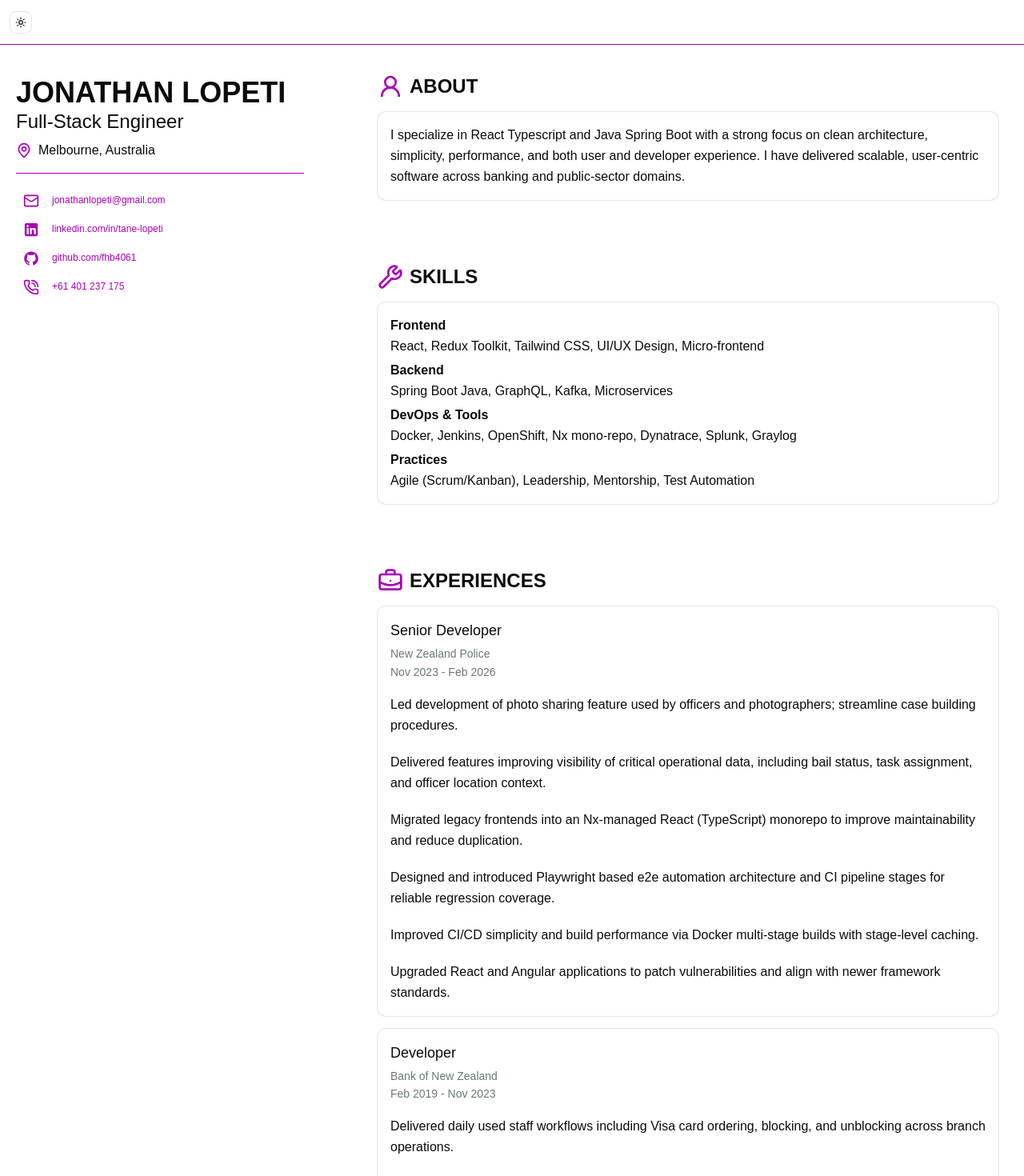
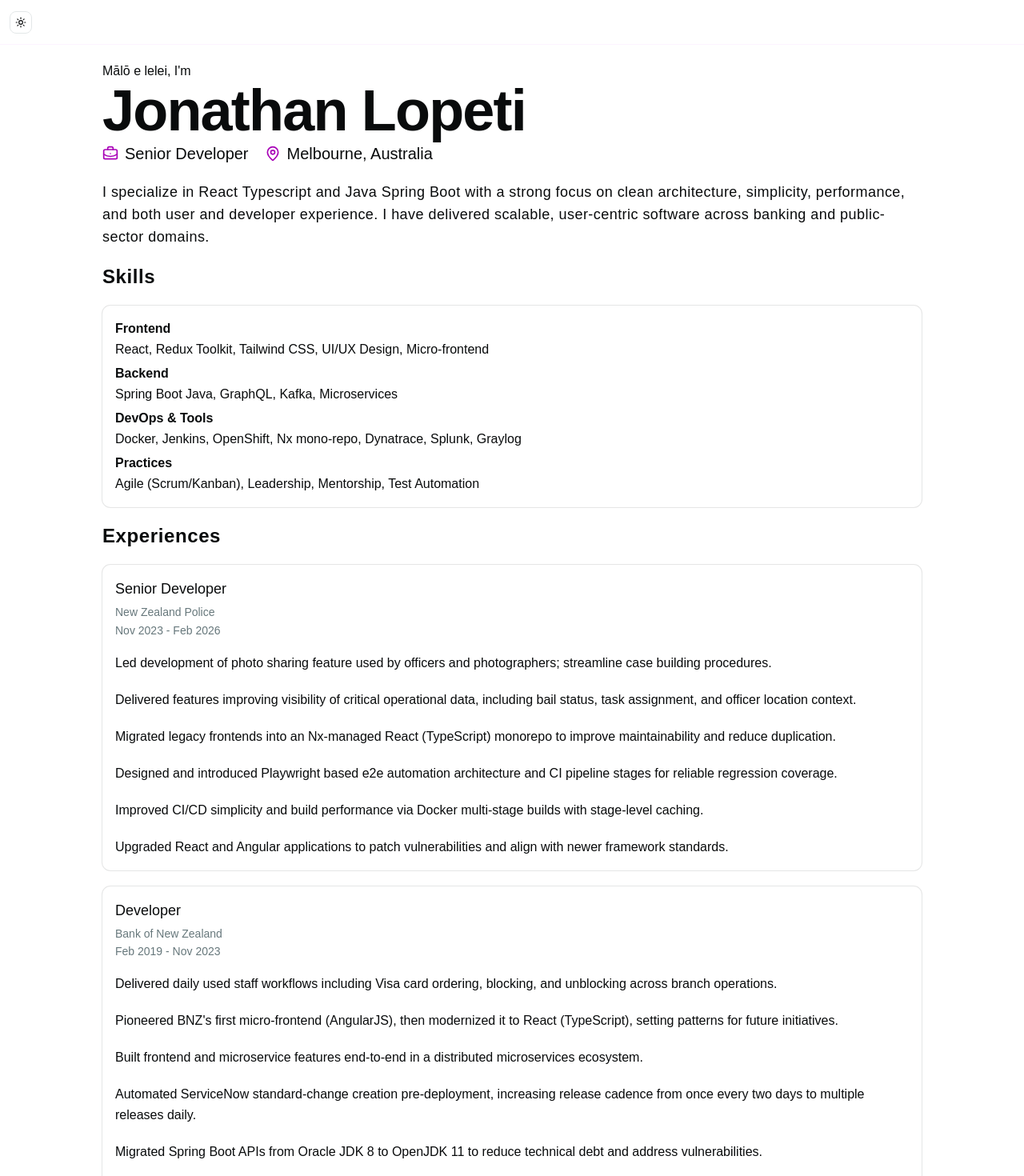
Before and after one commit to fhb4061/tane-site, a React (Vite) app: page / in a window 1280 px wide. Shown: the top 1470 px of the page at 80% size. Built offline with nearby package versions, Linux system fonts and the light colour scheme.

Commit message:
rough redesign

```diff
--- a/src/components/Header.tsx
+++ b/src/components/Header.tsx
@@ -2,7 +2,7 @@ import { ModeToggle } from "./ModeToggle";
 
 export function Header() {
     return (
-        <header className="flex backdrop-blur sticky top-0 items-center justify-between h-14 border-b border-primary">
+        <header className="flex backdrop-blur sticky top-0 items-center justify-between h-14 border-b border-primary-foreground">
             <div className="p-3 flex justify-between items-center w-full">
                 <ModeToggle />
             </div>
--- a/src/features/About.tsx
+++ b/src/features/About.tsx
@@ -1,10 +1,41 @@
-import { UserRound } from "lucide-react";
+import { BriefcaseBusiness, MapPin, UserRound } from "lucide-react";
 import { Section, SectionHeader } from "@/components/Section";
 import { Heading } from "@/components/Heading";
 import { SectionIcon } from "@/components/SectionIcon";
 import { Card, CardContent } from "@/components/ui/card";
+import { TypographyH1 } from "@/pages/Portfolio";
 
 export function About() {
+
+    return (
+        <section id="about">
+            <div className="max-w-5xl mx-auto">
+                <div className="mb-5 leading-relaxed">
+                    <div className="mb-1">
+                        <p>Mālō e lelei, I'm</p>
+                        <TypographyH1>Jonathan Lopeti</TypographyH1>
+                    </div>
+
+                    <div className="flex gap-5 text-sm md:text-xl lg:text-xl">
+                        <div className="flex gap-2 items-center">
+                            <BriefcaseBusiness className="size-5 stroke-primary" />
+                            <span>Senior Developer</span>
+                        </div>
+
+                        <div className="flex gap-2 items-center">
+                            <MapPin className="size-5 stroke-primary" />
+                            <span>Melbourne, Australia</span>
+                        </div>
+                    </div>
+                </div>
+
+                <p className="text-lg leading-7 tracking-wide">
+                    I specialize in React Typescript and Java Spring Boot with a strong focus on clean architecture, simplicity, performance, and both user and developer experience. I have delivered scalable, user-centric software across banking and public-sector domains.
+                </p>
+            </div>
+        </section>
+    )
+
     return (
         <Section id="about">
             <SectionHeader>
--- a/src/features/CertsAward.tsx
+++ b/src/features/CertsAward.tsx
@@ -4,8 +4,47 @@ import { Heading } from "@/components/Heading";
 import { AppLink } from "@/components/AppLink";
 import { SectionIcon } from "@/components/SectionIcon";
 import { Card, CardContent, CardHeader, CardTitle } from "@/components/ui/card";
+import { TypographyH3 } from "@/pages/Portfolio";
 
 export function CertsAward() {
+    return (
+        <section>
+            <div className="max-w-5xl mx-auto">
+                <TypographyH3>Certs & Awards</TypographyH3>
+
+                <div className="grid gap-5 grid-cols-1 lg:grid-cols-2 mt-5">
+                    <Card>
+                        <CardHeader>
+                            <CardTitle>
+                                Education
+                            </CardTitle>
+                        </CardHeader>
+                        <CardContent className="grid gap-1 text-sm">
+                            <span className="font-bold">Bachelor of Computer and Information Science</span>
+                            <span className="text-muted-foreground">Auckland University of Technology</span>
+                            <span className="text-muted-foreground">Feb 2015 - Aug 2018</span>
+                        </CardContent>
+                    </Card>
+                    <Card>
+                        <CardHeader>
+                            <CardTitle>
+                                Certification
+                            </CardTitle>
+                        </CardHeader>
+                        <CardContent>
+                            <AppLink
+                                href="https://www.credly.com/badges/a788484c-dfee-40ad-a5b5-920053580638"
+                                external
+                            >
+                                Azure Fundamentals
+                            </AppLink>
+                        </CardContent>
+                    </Card>
+                </div>
+
+            </div>
+        </section>
+    )
     return (
         <Section id="certs">
             <SectionHeader>
--- a/src/features/Experiences.tsx
+++ b/src/features/Experiences.tsx
@@ -3,6 +3,7 @@ import { Section, SectionHeader } from "@/components/Section";
 import { Heading } from "@/components/Heading";
 import { SectionIcon } from "@/components/SectionIcon";
 import { Card, CardContent, CardDescription, CardHeader, CardTitle } from "@/components/ui/card";
+import { TypographyH3 } from "@/pages/Portfolio";
 
 type ExperienceItem = {
     role: string;
@@ -43,6 +44,35 @@ const experiences: ExperienceItem[] = [
 
 export function Experiences() {
     return (
+        <section id="skills">
+            <div className="max-w-5xl mx-auto">
+                <TypographyH3>Experiences</TypographyH3>
+
+                <div className="mt-5 flex flex-col gap-5">
+                    {experiences.map((exp) => (
+                        <Card key={exp.period} id={exp.period}>
+                            <CardHeader>
+                                <CardTitle>{exp.role}</CardTitle>
+                                <CardDescription>
+                                    <p>{exp.company}</p>
+                                    <p>{exp.period}</p>
+                                </CardDescription>
+                            </CardHeader>
+
+                            <CardContent>
+                                <ul className="grid gap-5">
+                                    {exp.bullets.map((detail) => (
+                                        <li key={detail}>{detail}</li>
+                                    ))}
+                                </ul>
+                            </CardContent>
+                        </Card>
+                    ))}
+                </div>
+            </div>
+        </section>
+    )
+    return (
         <Section id="experience">
             <SectionHeader>
                 <SectionIcon icon={BriefcaseBusiness} />
--- a/src/features/Skills.tsx
+++ b/src/features/Skills.tsx
@@ -3,6 +3,7 @@ import { Section, SectionHeader } from "@/components/Section";
 import { Heading } from "@/components/Heading";
 import { SectionIcon } from "@/components/SectionIcon";
 import { Card, CardContent } from "@/components/ui/card";
+import { TypographyH3 } from "@/pages/Portfolio";
 
 type Skills = {
     category: string;
@@ -30,6 +31,27 @@ const skills: Skills[] = [
 
 export function Skills() {
     return (
+        <section id="skills">
+            <div className="max-w-5xl mx-auto">
+                <TypographyH3>Skills</TypographyH3>
+
+                <Card className="mt-5">
+                    <CardContent>
+                        <dl className="grid gap-1">
+                            {skills.map((item) => (
+                                <div key={item.category}>
+                                    <dt className="font-bold">{item.category}</dt>
+                                    <dd>{item.skills.join(", ")}</dd>
+                                </div>
+                            ))}
+                        </dl>
+                    </CardContent>
+                </Card>
+            </div>
+        </section>
+    );
+
+    return (
         <Section id="skills">
             <SectionHeader>
                 <SectionIcon icon={WrenchIcon} />
--- a/src/pages/Portfolio.tsx
+++ b/src/pages/Portfolio.tsx
@@ -3,8 +3,44 @@ import { Experiences } from "../features/Experiences";
 import { About } from "../features/About";
 import { CertsAward } from "../features/CertsAward";
 import { Hero } from "../features/Hero";
+import type { PropsWithChildren } from "react";
+
+export const TypographyH1 = ({ children }: PropsWithChildren) => {
+  return (
+    <h1 className="scroll-m-20 font-extrabold tracking-tight text-balance text-4xl md:text-7xl lg:text-7xl">
+      {children}
+    </h1>
+  )
+}
+
+export const TypographyH2 = ({ children }: PropsWithChildren) => {
+  return (
+    <h2 className="scroll-m-20 text-6xl font-semibold tracking-tight first:mt-0">
+      {children}
+    </h2>
+  )
+}
+
+export const TypographyH3 = ({ children }: PropsWithChildren) => {
+  return (
+    <h3 className="scroll-m-20 text-2xl font-bold tracking-wide">
+      {children}
+    </h3>
+  )
+}
+
 
 export const Portfolio = () => {
+
+  return (
+    <div className="flex flex-col p-5 gap-5">
+      <About />
+      <Skills />
+      <Experiences />
+      <CertsAward />
+    </div>
+  );
+
   return (
     <div className="mx-auto grid w-full max-w-7xl gap-5 p-5 lg:grid-cols-[minmax(300px,360px)_1fr] lg:gap-20 lg:pt-6">
       <aside className="lg:sticky lg:top-24 lg:self-start">
```
